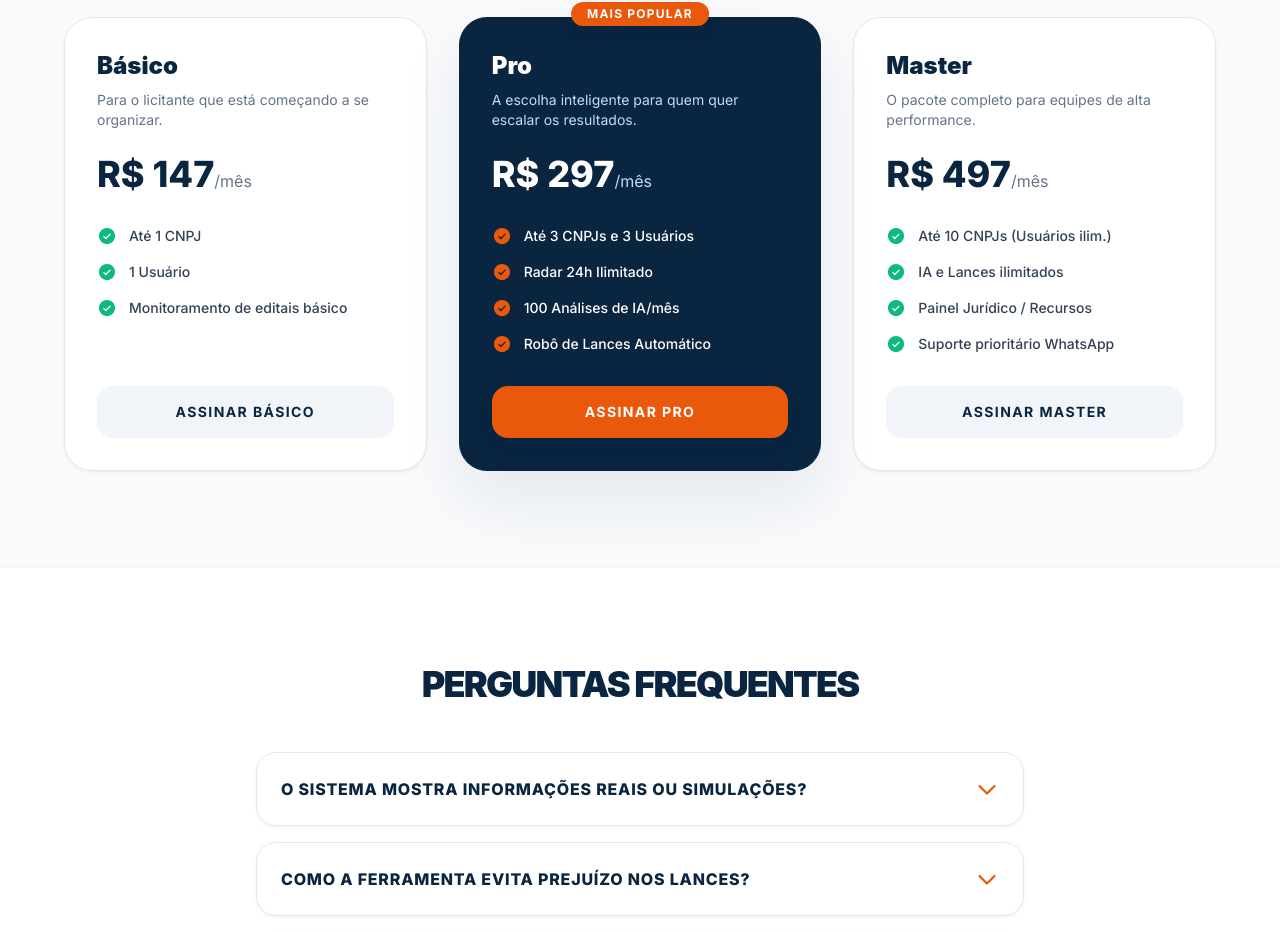
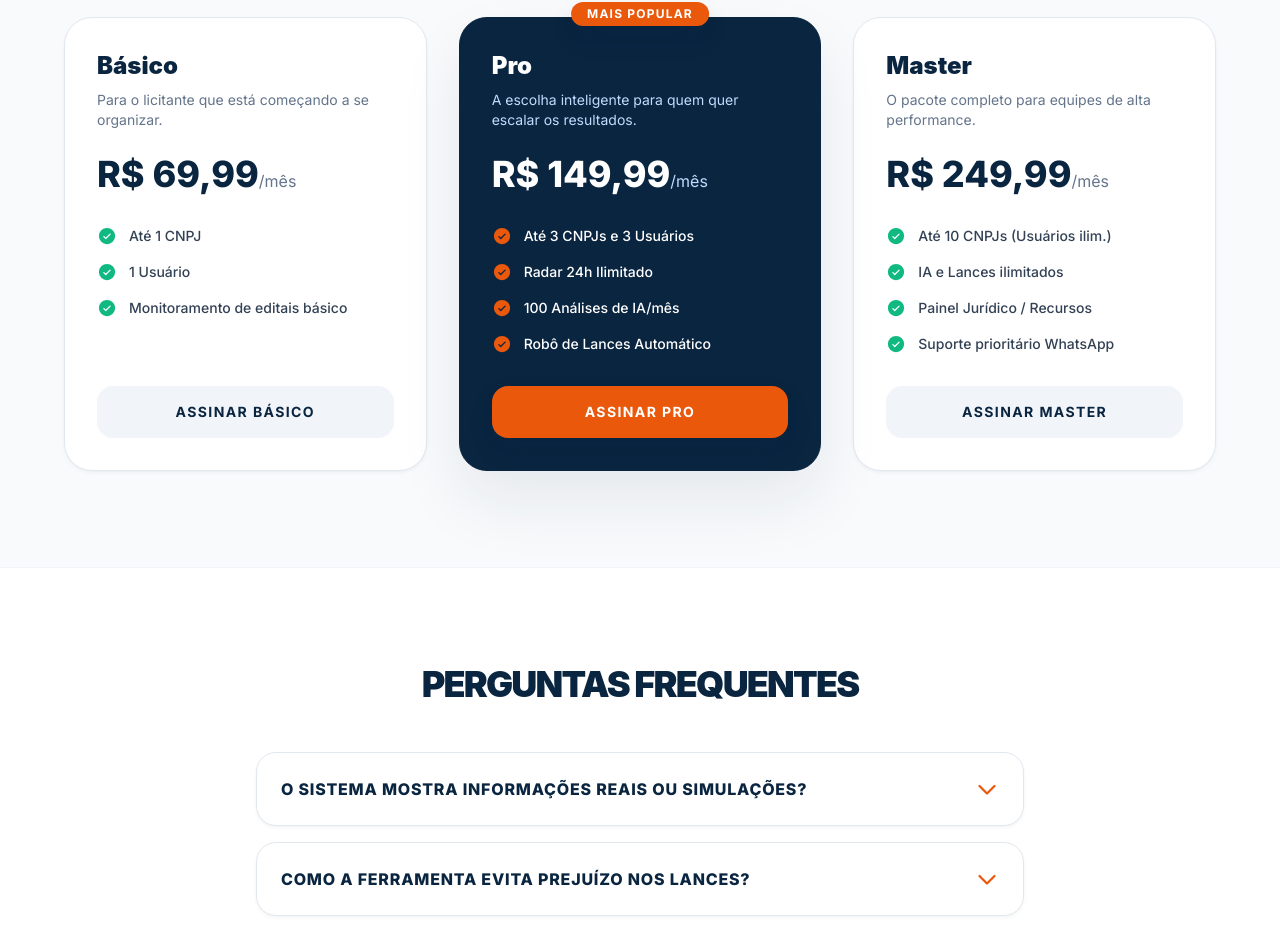
Before and after one commit to kaciaraynara/ESPERTISE-LICITACAO, a React (Vite) app in the folder frontend/: page / in a window 1280 px wide. Shown: the part 4954-5886 px from the top of the page. Built offline with nearby package versions, Linux system fonts and the light colour scheme; no server answers.

Commit message:
fix: atualiza os valores dos planos na landing page

```diff
--- a/frontend/src/pages/LandingPage.tsx
+++ b/frontend/src/pages/LandingPage.tsx
@@ -330,7 +330,7 @@ export default function LandingPage() {
                   <h3 className="text-2xl font-black text-[#0A2540] mb-2">Básico</h3>
                   <p className="text-sm text-slate-500 min-h-[40px] mb-6">Para o licitante que está começando a se organizar.</p>
                   <div className="mb-8">
-                     <span className="text-4xl font-black text-[#0A2540]">R$ 147</span><span className="text-slate-500">/mês</span>
+                     <span className="text-4xl font-black text-[#0A2540]">R$ 69,99</span><span className="text-slate-500">/mês</span>
                   </div>
                   <ul className="space-y-4 mb-8 flex-1">
                      <li className="flex items-start gap-3"><CheckCircle weight="fill" className="text-emerald-500 w-5 h-5 shrink-0" /><span className="text-sm font-medium text-slate-700">Até 1 CNPJ</span></li>
@@ -346,7 +346,7 @@ export default function LandingPage() {
                   <h3 className="text-2xl font-black text-white mb-2">Pro</h3>
                   <p className="text-sm text-blue-200 min-h-[40px] mb-6">A escolha inteligente para quem quer escalar os resultados.</p>
                   <div className="mb-8">
-                     <span className="text-4xl font-black text-white">R$ 297</span><span className="text-blue-200">/mês</span>
+                     <span className="text-4xl font-black text-white">R$ 149,99</span><span className="text-blue-200">/mês</span>
                   </div>
                   <ul className="space-y-4 mb-8 flex-1">
                      <li className="flex items-start gap-3"><CheckCircle weight="fill" className="text-[#EA580C] w-5 h-5 shrink-0" /><span className="text-sm font-medium text-white">Até 3 CNPJs e 3 Usuários</span></li>
@@ -362,7 +362,7 @@ export default function LandingPage() {
                   <h3 className="text-2xl font-black text-[#0A2540] mb-2">Master</h3>
                   <p className="text-sm text-slate-500 min-h-[40px] mb-6">O pacote completo para equipes de alta performance.</p>
                   <div className="mb-8">
-                     <span className="text-4xl font-black text-[#0A2540]">R$ 497</span><span className="text-slate-500">/mês</span>
+                     <span className="text-4xl font-black text-[#0A2540]">R$ 249,99</span><span className="text-slate-500">/mês</span>
                   </div>
                   <ul className="space-y-4 mb-8 flex-1">
                      <li className="flex items-start gap-3"><CheckCircle weight="fill" className="text-emerald-500 w-5 h-5 shrink-0" /><span className="text-sm font-medium text-slate-700">Até 10 CNPJs (Usuários ilim.)</span></li>
```
